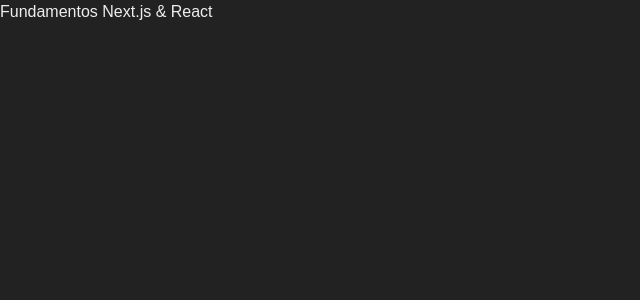
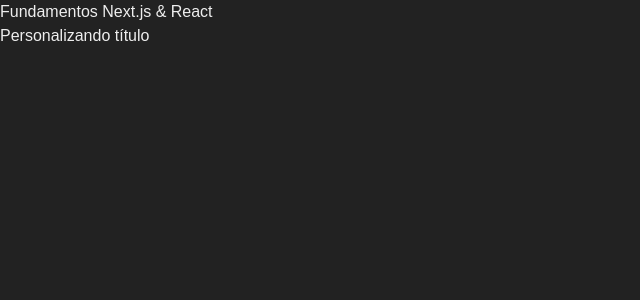
Before and after one commit to tramalho/fundamentos-next, a Next.js app: page /exemplo in a window 1280 px wide. Shown: the top 300 px of the page, without its empty margins (0-640 px from the left). Built offline with nearby package versions, Linux system fonts and the light colour scheme.

Commit message:
Propriedades de componentes

```diff
--- a/src/components/Cabecalho.jsx
+++ b/src/components/Cabecalho.jsx
@@ -1,7 +1,7 @@
 export default function Cabecalho(props) {
 	return (
 		<header>
-			<h1>Fundamentos Next.js & React</h1>
+			<h1>{props.titulo}</h1>
 		</header>
 	);
 }
--- a/src/pages/exemplo.jsx
+++ b/src/pages/exemplo.jsx
@@ -2,6 +2,9 @@
 
 export default function Exemplo() {
     return (
-        <Cabecalho />
+        <>
+        <Cabecalho titulo="Fundamentos Next.js & React"/>
+        <Cabecalho titulo="Personalizando título"/>
+        </>
     );
 }
```
